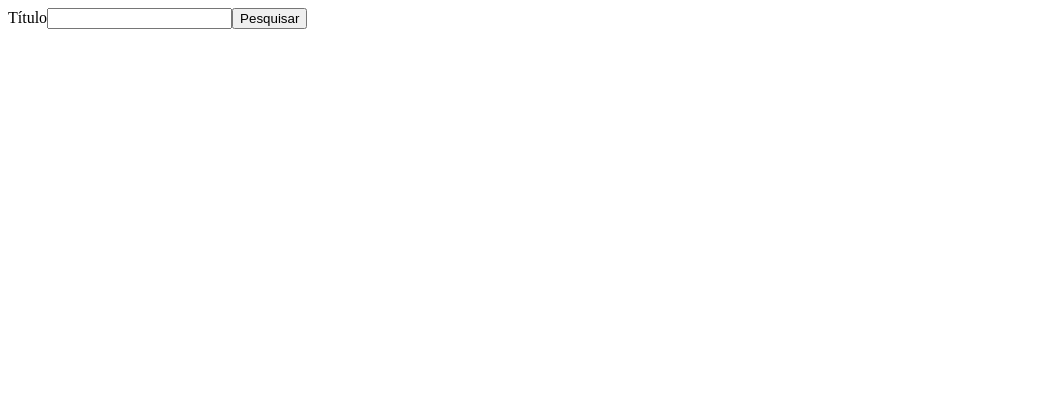
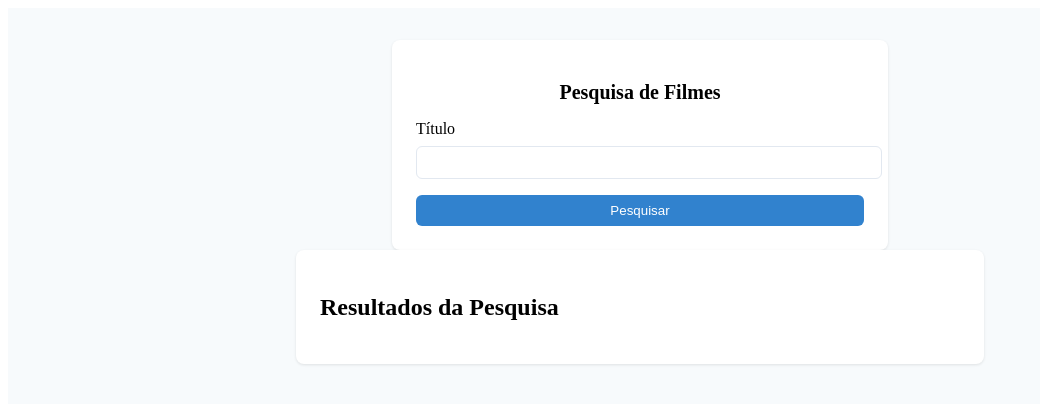
Before and after one commit to quirinof/pweb-next, a Next.js app: page /clientMovies1 in a window 1280 px wide. Shown: the top 404 px of the page, without its empty margins (0-1040 px from the left). Built offline with nearby package versions, Linux system fonts and the light colour scheme.

Commit message:
update recipe4

```diff
--- a/app/clientMovies1/page.js
+++ b/app/clientMovies1/page.js
@@ -1,51 +1,100 @@
 "use client";
 
-import Form from "next/form";
 import { useState } from "react";
+import "./styles.css";
 
 export default function Home() {
   const [resultMovies, setResultMovies] = useState([]);
+  const [titleSearchKey, setTitleSearchKey] = useState("");
+  const [isLoading, setIsLoading] = useState(false);
 
-  async function handleAction(formData) {
-    const titleSearchKey = formData.get("titleSearchKey");
+  async function handleAction(event) {
+    event.preventDefault();
 
-    const httpRes = await fetch(
-      `http://www.omdbapi.com/?apikey=f1cbc41e&s=${titleSearchKey}`
-    );
+    setIsLoading(true);
 
-    const jsonRes = await httpRes.json();
+    try {
+      const httpRes = await fetch(
+        `http://www.omdbapi.com/?apikey=66e4da88&s=${titleSearchKey}`
+      );
+      const jsonRes = await httpRes.json();
 
-    setResultMovies(jsonRes.Search || []);
+      setResultMovies(jsonRes.Search || []);
+    } catch (error) {
+      console.error("Erro", error);
+      alert("Houve um erro. Tente novamente.");
+    } finally {
+      setIsLoading(false); // Reabilita o botão.
+    }
   }
 
   return (
-    <div>
-      <MovieForm handleAction={handleAction} />
+    <div className="container">
+      <MovieForm
+        handleAction={handleAction}
+        titleSearchKey={titleSearchKey}
+        setTitleSearchKey={setTitleSearchKey}
+        isLoading={isLoading}
+      />
 
       <MovieTable movies={resultMovies} />
     </div>
   );
 }
 
-export function MovieForm({ handleAction }) {
+export function MovieForm({
+  handleAction,
+  titleSearchKey,
+  setTitleSearchKey,
+  isLoading,
+}) {
   return (
-    <form action={handleAction}>
-      <label htmlFor="idTitleSearchKey">Título</label>
+    <form onSubmit={handleAction} className="form-container">
+      <h2 className="form-title">Pesquisa de Filmes</h2>
 
-      <input id="idTitleSearchKey" name="titleSearchKey" />
+      <label
+        htmlFor="idTitleSearchKey"
+        className="block text-sm font-medium text-gray-700"
+      >
+        Título
+      </label>
 
-      <button type="submit">Pesquisar</button>
+      <input
+        id="idTitleSearchKey"
+        name="titleSearchKey"
+        value={titleSearchKey}
+        onChange={(e) => setTitleSearchKey(e.target.value)}
+        onKeyDown={(e) => {
+          if (e.key === "Enter") {
+            e.preventDefault();
+            handleAction(e); // Submete o formulário ao pressionar <Enter>.
+          }
+        }}
+        className="input-field"
+      />
+
+      <button
+        type="submit"
+        disabled={isLoading}
+        className={`submit-btn ${isLoading ? "disabled" : ""}`}
+      >
+        {isLoading ? "Pesquisando..." : "Pesquisar"}
+      </button>
     </form>
   );
 }
 
 export function MovieTable({ movies }) {
   return (
-    <div>
+    <div className="table-container">
+      <h2 className="text-xl font-semibold mb-4">Resultados da Pesquisa</h2>
       <div>
         {movies.map((m) => (
-          <div key={m.imdbID}>
-            {m.Title} --- {m.Year}
+          <div key={m.imdbID} className="table-item">
+            <div>
+              <p>{m.Title}</p>
+              <span>{m.Year}</span>
+            </div>
           </div>
         ))}
       </div>
--- /dev/null
+++ b/app/clientMovies1/styles.css
@@ -0,0 +1,91 @@
+/* Estilos gerais */
+.container {
+  min-height: 100vh;
+  background-color: #f7fafc;
+  padding: 2rem;
+}
+
+.form-container {
+  max-width: 28rem;
+  margin: 0 auto;
+  background-color: #fff;
+  padding: 1.5rem;
+  border-radius: 0.5rem;
+  box-shadow: 0 1px 3px rgba(0, 0, 0, 0.1);
+}
+
+.form-title {
+  font-size: 1.25rem;
+  font-weight: 600;
+  text-align: center;
+  margin-bottom: 1rem;
+}
+
+.input-field {
+  margin-top: 0.5rem;
+  padding: 0.5rem;
+  width: 100%;
+  border: 1px solid #e2e8f0;
+  border-radius: 0.375rem;
+  outline: none;
+}
+
+.input-field:focus {
+  border-color: #3182ce;
+  box-shadow: 0 0 0 1px #3182ce;
+}
+
+.submit-btn {
+  margin-top: 1rem;
+  width: 100%;
+  padding: 0.5rem 1rem;
+  background-color: #3182ce;
+  color: white;
+  border-radius: 0.375rem;
+  border: none;
+  cursor: pointer;
+}
+
+.submit-btn:disabled {
+  background-color: #63b3ed;
+}
+
+.submit-btn:hover:not(:disabled) {
+  background-color: #2b6cb0;
+}
+
+/* Estilos da tabela */
+.table-container {
+  margin-top: 2rem;
+  max-width: 40rem;
+  margin: 0 auto;
+  background-color: #fff;
+  padding: 1.5rem;
+  border-radius: 0.5rem;
+  box-shadow: 0 1px 3px rgba(0, 0, 0, 0.1);
+}
+
+.table-item {
+  display: flex;
+  align-items: center;
+  margin-bottom: 1rem;
+  border-bottom: 1px solid #e2e8f0;
+  padding-bottom: 1rem;
+}
+
+.table-item img {
+  width: 4rem;
+  height: 6rem;
+  object-fit: cover;
+  border-radius: 0.375rem;
+  margin-right: 1rem;
+}
+
+.table-item p {
+  font-weight: 600;
+  font-size: 1.125rem;
+}
+
+.table-item span {
+  color: #4a5568;
+}
--- a/package.json
+++ b/package.json
@@ -12,5 +12,10 @@
   "description": "",
   "dependencies": {
     "next": "^15.1.5"
+  },
+  "devDependencies": {
+    "autoprefixer": "^10.4.20",
+    "postcss": "^8.5.1",
+    "tailwindcss": "^3.4.17"
   }
 }
```
Also changed, not shown: 1 other file (tests, documents, lock files or other folders).
